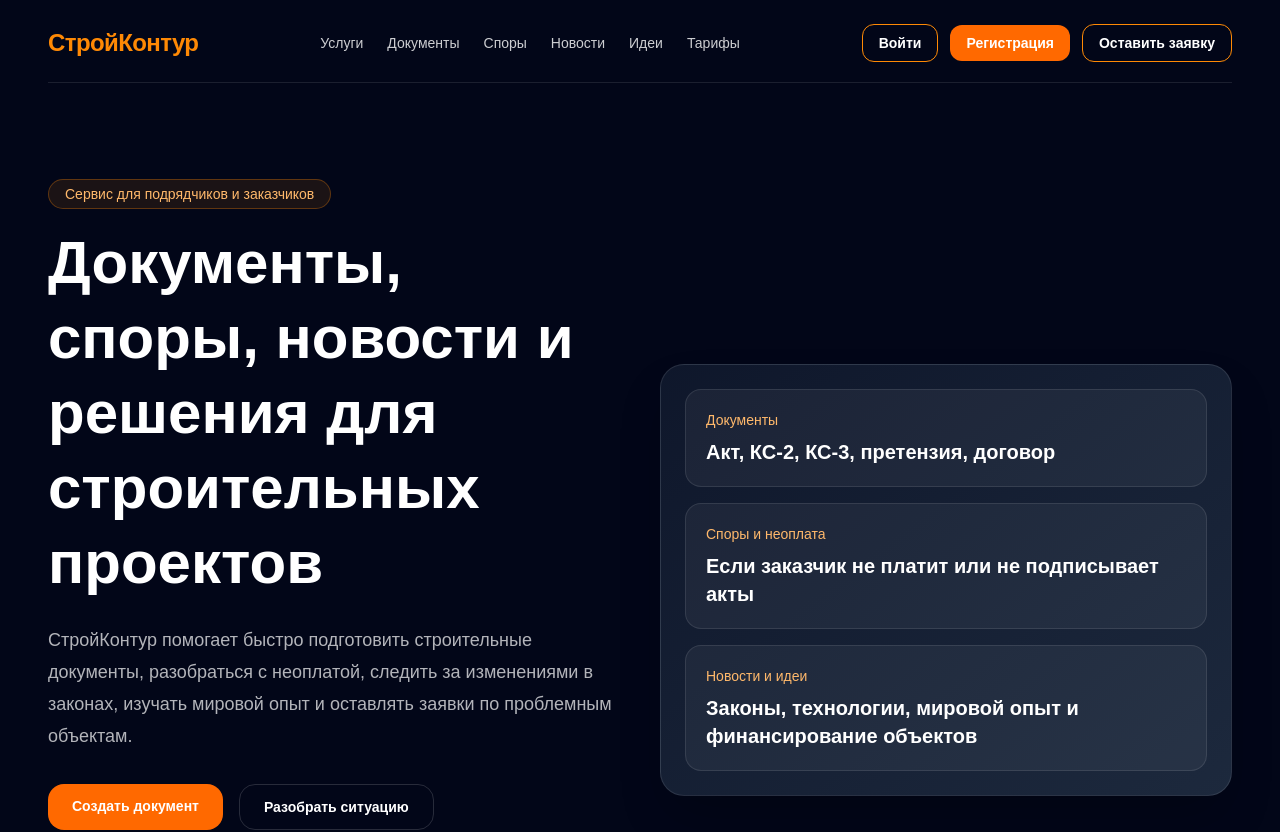
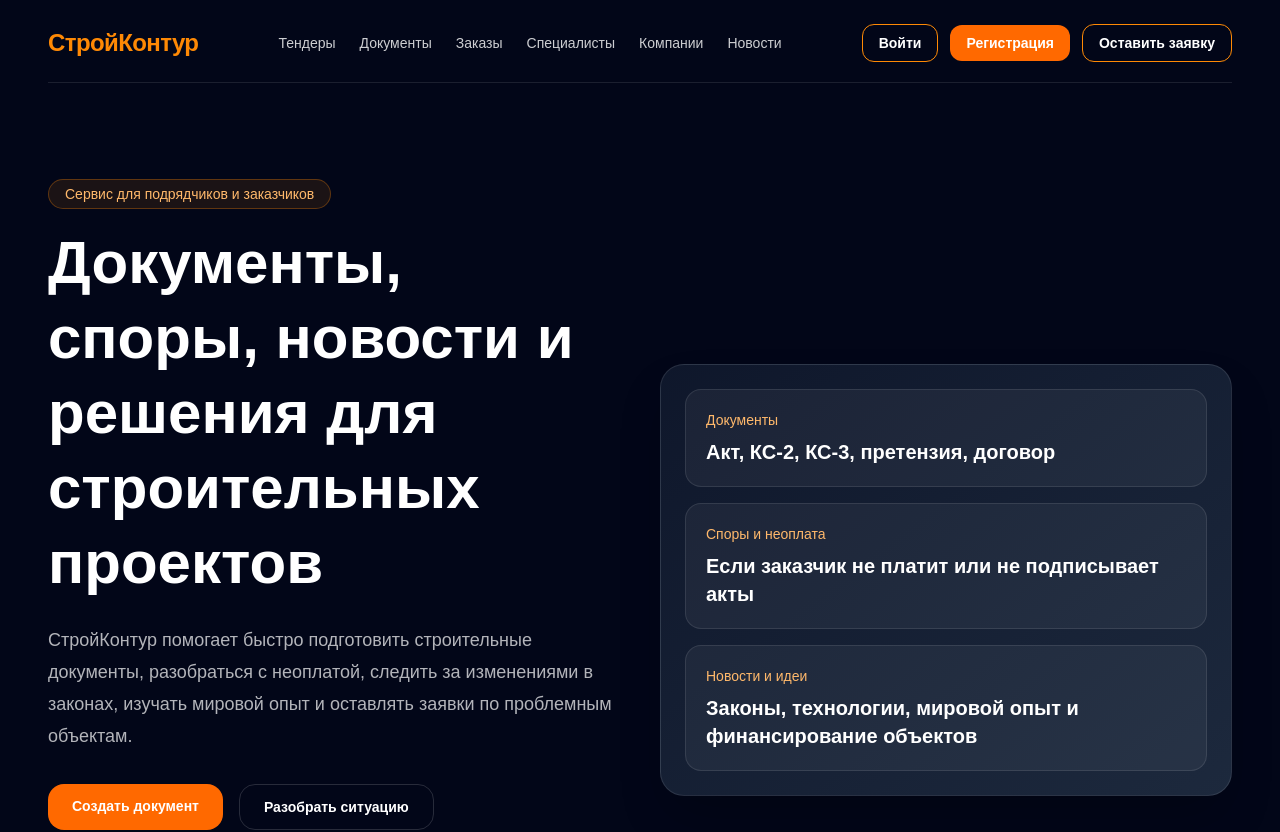
Before and after one commit to spasatel112233-svg/stroikontur, a Next.js app: page / in a window 1280 px wide. Shown: the top 832 px of the page. Built offline with nearby package versions, Linux system fonts and the light colour scheme.

Commit message:
Update page.tsx

```diff
--- a/app/page.tsx
+++ b/app/page.tsx
@@ -8,23 +8,23 @@ export default function Home() {
           </div>
 
           <nav className="hidden gap-6 text-sm text-white/80 md:flex">
-            <a href="#services" className="transition hover:text-white">
-              Услуги
+            <a href="/tenders" className="transition hover:text-white">
+              Тендеры
             </a>
             <a href="/documents" className="transition hover:text-white">
               Документы
             </a>
-            <a href="/disputes" className="transition hover:text-white">
-              Споры
+            <a href="/orders" className="transition hover:text-white">
+              Заказы
+            </a>
+            <a href="/specialists" className="transition hover:text-white">
+              Специалисты
+            </a>
+            <a href="/companies" className="transition hover:text-white">
+              Компании
             </a>
             <a href="/news" className="transition hover:text-white">
               Новости
-            </a>
-            <a href="/ideas" className="transition hover:text-white">
-              Идеи
-            </a>
-            <a href="/tariffs" className="transition hover:text-white">
-              Тарифы
             </a>
           </nav>
 <div className="flex items-center gap-3">
```
